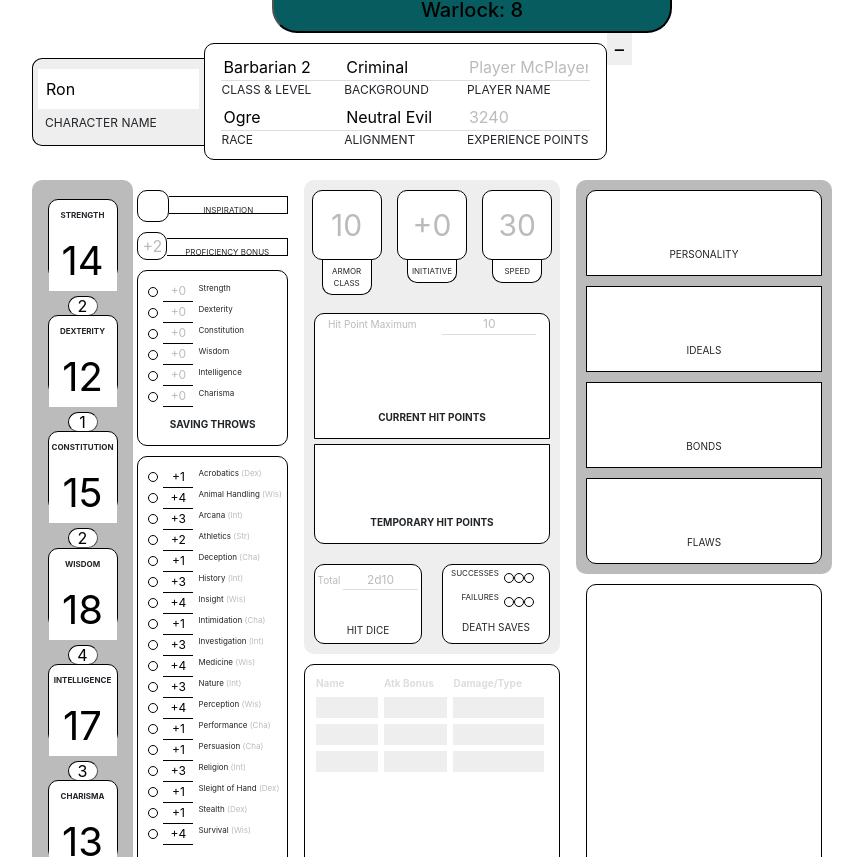
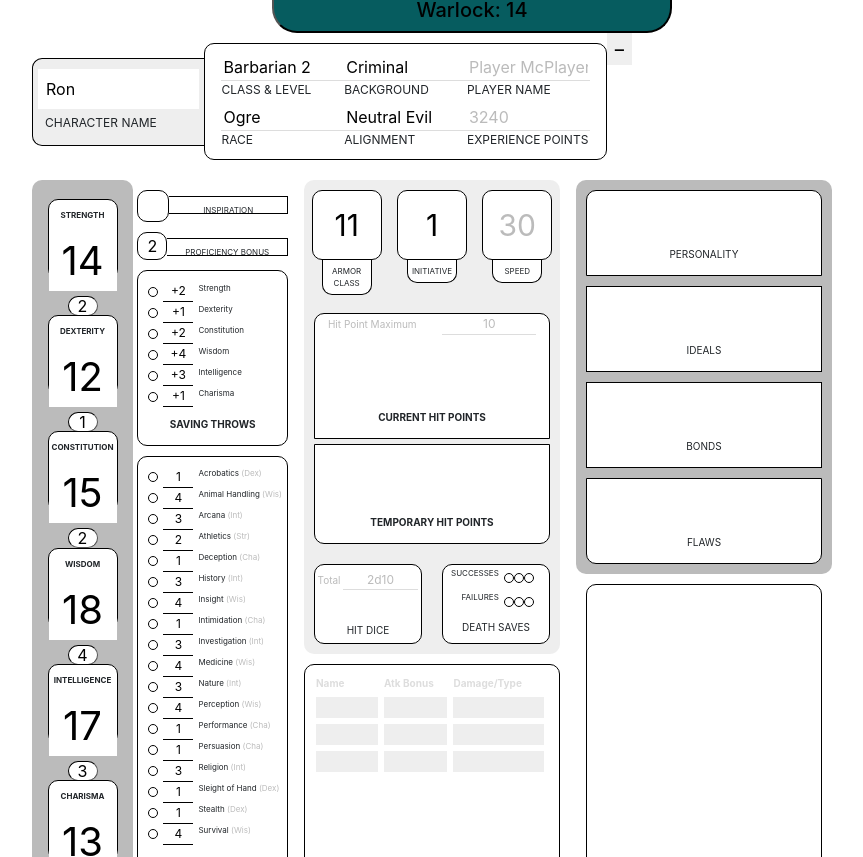
Before and after one commit to EagleCollin/dnd-character-storage, an Angular app: page /characters/1 in a window 1280 px wide. Shown: the part 443-1300 px from the top of the page, without its empty margins (208-1071 px from the left). Built offline with nearby package versions, Linux system fonts and the light colour scheme.

Commit message:
Added saving throws and proficiency bonus

```diff
--- a/src/app/character-list/character.service.ts
+++ b/src/app/character-list/character.service.ts
@@ -15,7 +15,7 @@ export class CharacterService{
     {name: "James", class: "Wizard", level: 4,background: "Charlatan", race: "Elf",alignment:"Chaotic Good", attributes: {strength: 15, dexterity: 18, intelligence: 14, charisma: 15, wisdom: 17, constitution:12 }},
     {name: "Ron", class: "Barbarian", level: 2, background: "Criminal", race: "Ogre", alignment: "Neutral Evil", attributes: {strength: 14, dexterity: 12, intelligence: 17, charisma: 13, wisdom: 18, constitution: 15}},
     {name: "Nathan", class: "Artificer", level: 10, background: "Scholar", race: "Human", alignment: "Chaotic Neutral", attributes: {strength: 16, dexterity: 14, intelligence: 16, charisma: 10, wisdom: 14, constitution: 14}},
-    {name: "Charlotte", class: "Warlock", level: 8, background: "Mercenary", race: "Half-Elf", alignment: "Lawful Good", attributes: {strength: 12, dexterity: 15, intelligence: 10, charisma: 17, wisdom: 14, constitution: 15}}
+    {name: "Charlotte", class: "Warlock", level: 14, background: "Mercenary", race: "Half-Elf", alignment: "Lawful Good", attributes: {strength: 12, dexterity: 10, intelligence: 10, charisma: 17, wisdom: 14, constitution: 15}}
   ]
 
   showCharacters(){
@@ -39,9 +39,14 @@ export class CharacterService{
     return this.myCharacters.slice()[idx]
   }
 
-  showCharacterMods(attribute){
+  showCharacterMods(attribute:number){
     let abilityModifier = Math.floor((attribute-10)/2)
     return abilityModifier
   }
 
+  showProfBonus(level:number){
+      let profBonus = 1 + (Math.ceil(level/4))
+      return profBonus
+  }
+
 }
--- a/src/app/character/character-details/character-details.component.html
+++ b/src/app/character/character-details/character-details.component.html
@@ -94,27 +94,27 @@
             <div class="label-container">
               <label for="proficiencybonus">Proficiency Bonus</label>
             </div>
-            <input name="proficiencybonus" placeholder="+2" />
+            <input name="proficiencybonus" placeholder="+2" value="{{profBonus}}"/>
           </div>
           <div class="saves list-section box">
             <ul>
               <li>
-                <label for="Strength-save">Strength</label><input name="Strength-save" placeholder="+0" type="text" /><input name="Strength-save-prof" type="checkbox" />
+                <label for="Strength-save">Strength</label><input name="Strength-save" placeholder="+0" type="text" value="+{{strengthSave}}"/><input name="Strength-save-prof" type="checkbox" />
               </li>
               <li>
-                <label for="Dexterity-save">Dexterity</label><input name="Dexterity-save" placeholder="+0" type="text" /><input name="Dexterity-save-prof" type="checkbox" />
+                <label for="Dexterity-save">Dexterity</label><input name="Dexterity-save" placeholder="+0" type="text" value="+{{dexSave}}"/><input name="Dexterity-save-prof" type="checkbox" />
               </li>
               <li>
-                <label for="Constitution-save">Constitution</label><input name="Constitution-save" placeholder="+0" type="text" /><input name="Constitution-save-prof" type="checkbox" />
+                <label for="Constitution-save">Constitution</label><input name="Constitution-save" placeholder="+0" type="text" value="+{{conSave}}"/><input name="Constitution-save-prof" type="checkbox" />
               </li>
               <li>
-                <label for="Wisdom-save">Wisdom</label><input name="Wisdom-save" placeholder="+0" type="text" /><input name="Wisdom-save-prof" type="checkbox" />
+                <label for="Wisdom-save">Wisdom</label><input name="Wisdom-save" placeholder="+0" type="text" value="+{{wisdomSave}}"/><input name="Wisdom-save-prof" type="checkbox" />
               </li>
               <li>
-                <label for="Intelligence-save">Intelligence</label><input name="Intelligence-save" placeholder="+0" type="text" /><input name="Intelligence-save-prof" type="checkbox" />
+                <label for="Intelligence-save">Intelligence</label><input name="Intelligence-save" placeholder="+0" type="text" value="+{{intSave}}"/><input name="Intelligence-save-prof" type="checkbox" />
               </li>
               <li>
-                <label for="Charisma-save">Charisma</label><input name="Charisma-save" placeholder="+0" type="text" /><input name="Charisma-save-prof" type="checkbox" />
+                <label for="Charisma-save">Charisma</label><input name="Charisma-save" placeholder="+0" type="text" value="+{{charismaSave}}"/><input name="Charisma-save-prof" type="checkbox" />
               </li>
             </ul>
             <div class="label">
@@ -124,58 +124,58 @@
           <div class="skills list-section box">
             <ul>
               <li>
-                <label for="Acrobatics">Acrobatics <span class="skill">(Dex)</span></label><input name="Acrobatics" placeholder="+0" type="text" value="+{{acrobatics}}"/><input name="Acrobatics-prof" type="checkbox"/>
+                <label for="Acrobatics">Acrobatics <span class="skill">(Dex)</span></label><input name="Acrobatics" placeholder="+0" type="text" value="{{acrobatics}}"/><input name="Acrobatics-prof" type="checkbox"/>
               </li>
               <li>
-                <label for="Animal Handling">Animal Handling <span class="skill">(Wis)</span></label><input name="Animal Handling" placeholder="+0" type="text" value="+{{animal}}"/><input name="Animal Handling-prof" type="checkbox" />
+                <label for="Animal Handling">Animal Handling <span class="skill">(Wis)</span></label><input name="Animal Handling" placeholder="+0" type="text" value="{{animal}}"/><input name="Animal Handling-prof" type="checkbox" />
               </li>
               <li>
-                <label for="Arcana">Arcana <span class="skill">(Int)</span></label><input name="Arcana" placeholder="+0" type="text" value="+{{arcana}}"/><input name="Arcana-prof" type="checkbox" />
+                <label for="Arcana">Arcana <span class="skill">(Int)</span></label><input name="Arcana" placeholder="+0" type="text" value="{{arcana}}"/><input name="Arcana-prof" type="checkbox" />
               </li>
               <li>
-                <label for="Athletics">Athletics <span class="skill">(Str)</span></label><input name="Athletics" placeholder="+0" type="text" value="+{{athletics}}"/><input name="Athletics-prof" type="checkbox" />
+                <label for="Athletics">Athletics <span class="skill">(Str)</span></label><input name="Athletics" placeholder="+0" type="text" value="{{athletics}}"/><input name="Athletics-prof" type="checkbox" />
               </li>
               <li>
-                <label for="Deception">Deception <span class="skill">(Cha)</span></label><input name="Deception" placeholder="+0" type="text" value="+{{deception}}"/><input name="Deception-prof" type="checkbox" />
+                <label for="Deception">Deception <span class="skill">(Cha)</span></label><input name="Deception" placeholder="+0" type="text" value="{{deception}}"/><input name="Deception-prof" type="checkbox" />
               </li>
               <li>
-                <label for="History">History <span class="skill">(Int)</span></label><input name="History" placeholder="+0" type="text" value="+{{history}}"/><input name="History-prof" type="checkbox" />
+                <label for="History">History <span class="skill">(Int)</span></label><input name="History" placeholder="+0" type="text" value="{{history}}"/><input name="History-prof" type="checkbox" />
               </li>
               <li>
-                <label for="Insight">Insight <span class="skill">(Wis)</span></label><input name="Insight" placeholder="+0" type="text" value="+{{insight}}"/><input name="Insight-prof" type="checkbox" />
+                <label for="Insight">Insight <span class="skill">(Wis)</span></label><input name="Insight" placeholder="+0" type="text" value="{{insight}}"/><input name="Insight-prof" type="checkbox" />
               </li>
               <li>
-                <label for="Intimidation">Intimidation <span class="skill">(Cha)</span></label><input name="Intimidation" placeholder="+0" type="text" value="+{{intimidation}}"/><input name="Intimidation-prof" type="checkbox" />
+                <label for="Intimidation">Intimidation <span class="skill">(Cha)</span></label><input name="Intimidation" placeholder="+0" type="text" value="{{intimidation}}"/><input name="Intimidation-prof" type="checkbox" />
               </li>
               <li>
-                <label for="Investigation">Investigation <span class="skill">(Int)</span></label><input name="Investigation" placeholder="+0" type="text" value="+{{investigation}}"/><input name="Investigation-prof" type="checkbox" />
+                <label for="Investigation">Investigation <span class="skill">(Int)</span></label><input name="Investigation" placeholder="+0" type="text" value="{{investigation}}"/><input name="Investigation-prof" type="checkbox" />
               </li>
               <li>
-                <label for="Medicine">Medicine <span class="skill">(Wis)</span></label><input name="Medicine" placeholder="+0" type="text" value="+{{medicine}}"/><input name="Medicine-prof" type="checkbox" />
+                <label for="Medicine">Medicine <span class="skill">(Wis)</span></label><input name="Medicine" placeholder="+0" type="text" value="{{medicine}}"/><input name="Medicine-prof" type="checkbox" />
               </li>
               <li>
-                <label for="Nature">Nature <span class="skill">(Int)</span></label><input name="Nature" placeholder="+0" type="text" value="+{{nature}}"/><input name="Nature-prof" type="checkbox" />
+                <label for="Nature">Nature <span class="skill">(Int)</span></label><input name="Nature" placeholder="+0" type="text" value="{{nature}}"/><input name="Nature-prof" type="checkbox" />
               </li>
               <li>
-                <label for="Perception">Perception <span class="skill">(Wis)</span></label><input name="Perception" placeholder="+0" type="text" value="+{{perception}}"/><input name="Perception-prof" type="checkbox" />
+                <label for="Perception">Perception <span class="skill">(Wis)</span></label><input name="Perception" placeholder="+0" type="text" value="{{perception}}"/><input name="Perception-prof" type="checkbox" />
               </li>
               <li>
-                <label for="Performance">Performance <span class="skill">(Cha)</span></label><input name="Performance" placeholder="+0" type="text" value="+{{performance}}"/><input name="Performance-prof" type="checkbox" />
+                <label for="Performance">Performance <span class="skill">(Cha)</span></label><input name="Performance" placeholder="+0" type="text" value="{{performance}}"/><input name="Performance-prof" type="checkbox" />
               </li>
               <li>
-                <label for="Persuasion">Persuasion <span class="skill">(Cha)</span></label><input name="Persuasion" placeholder="+0" type="text" value="+{{persuasion}}"/><input name="Persuasion-prof" type="checkbox" />
+                <label for="Persuasion">Persuasion <span class="skill">(Cha)</span></label><input name="Persuasion" placeholder="+0" type="text" value="{{persuasion}}"/><input name="Persuasion-prof" type="checkbox" />
               </li>
               <li>
-                <label for="Religion">Religion <span class="skill">(Int)</span></label><input name="Religion" placeholder="+0" type="text" value="+{{religion}}"/><input name="Religion-prof" type="checkbox" />
+                <label for="Religion">Religion <span class="skill">(Int)</span></label><input name="Religion" placeholder="+0" type="text" value="{{religion}}"/><input name="Religion-prof" type="checkbox" />
               </li>
               <li>
-                <label for="Sleight of Hand">Sleight of Hand <span class="skill">(Dex)</span></label><input name="Sleight of Hand" placeholder="+0" type="text" value="+{{sleight}}"/><input name="Sleight of Hand-prof" type="checkbox" />
+                <label for="Sleight of Hand">Sleight of Hand <span class="skill">(Dex)</span></label><input name="Sleight of Hand" placeholder="+0" type="text" value="{{sleight}}"/><input name="Sleight of Hand-prof" type="checkbox" />
               </li>
               <li>
-                <label for="Stealth">Stealth <span class="skill">(Dex)</span></label><input name="Stealth" placeholder="+0" type="text" value="+{{stealth}}"/><input name="Stealth-prof" type="checkbox" />
+                <label for="Stealth">Stealth <span class="skill">(Dex)</span></label><input name="Stealth" placeholder="+0" type="text" value="{{stealth}}"/><input name="Stealth-prof" type="checkbox" />
               </li>
               <li>
-                <label for="Survival">Survival <span class="skill">(Wis)</span></label><input name="Survival" placeholder="+0" type="text" value="+{{survival}}"/><input name="Survival-prof" type="checkbox" />
+                <label for="Survival">Survival <span class="skill">(Wis)</span></label><input name="Survival" placeholder="+0" type="text" value="{{survival}}"/><input name="Survival-prof" type="checkbox" />
               </li>
             </ul>
             <div class="label">
@@ -198,12 +198,12 @@
       <section class="combat">
         <div class="armorclass">
           <div>
-            <label for="ac">Armor Class</label><input name="ac" placeholder="10" type="text" />
+            <label for="ac">Armor Class</label><input name="ac" placeholder="10" type="text" value="{{armorClass}}"/>
           </div>
         </div>
         <div class="initiative">
           <div>
-            <label for="initiative">Initiative</label><input name="initiative" placeholder="+0" type="text" />
+            <label for="initiative">Initiative</label><input name="initiative" placeholder="+0" type="text" value="{{dexMod}}"/>
           </div>
         </div>
         <div class="speed">
```
Also changed, not shown: src/app/character/character-details/character-details.component.ts (+51 -24 lines).
